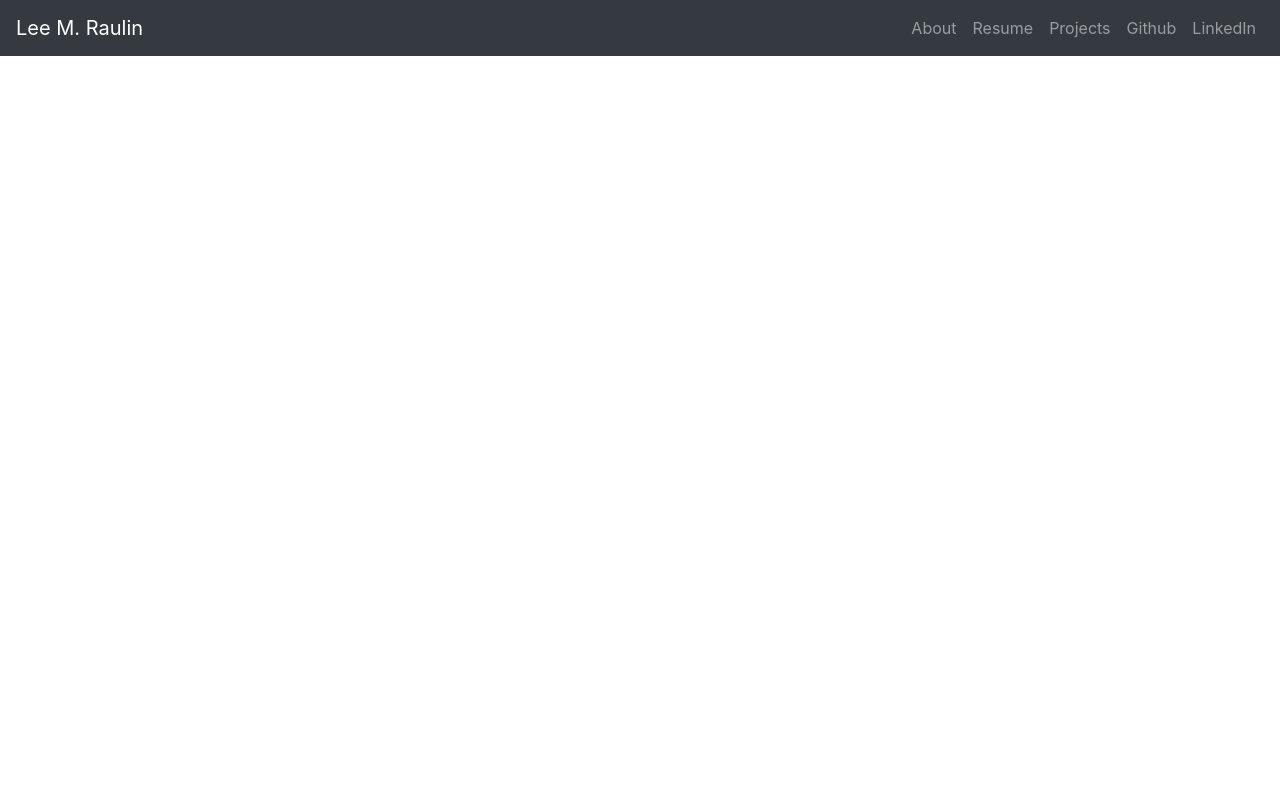
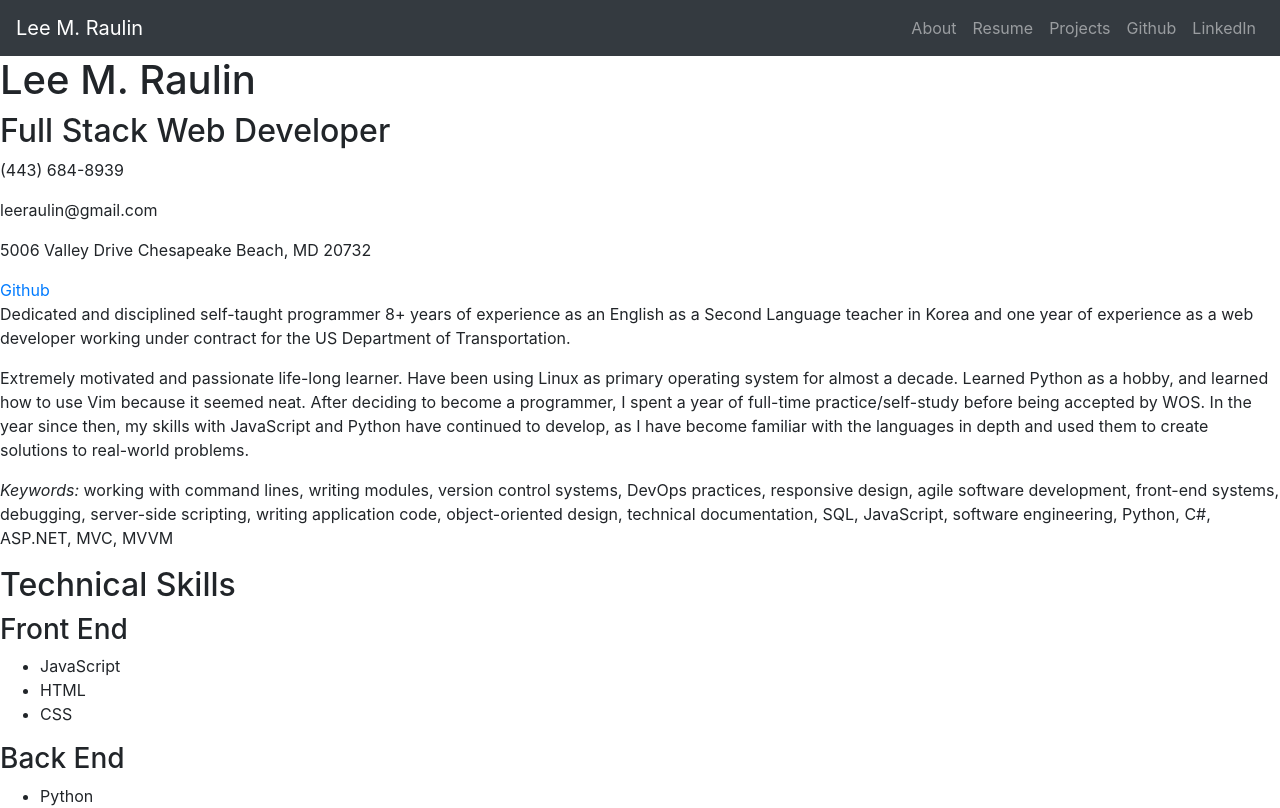
Before and after one commit to lraulin/reactstrap-resume, a React (Create React App) app: page /resume in a window 1280 px wide. Shown: the top 808 px of the page. Built offline with nearby package versions, Linux system fonts and the light colour scheme.

Commit message:
Fix for Firebase deploy

```diff
--- a/package.json
+++ b/package.json
@@ -2,7 +2,7 @@
   "name": "reactstrap-resume",
   "version": "0.1.0",
   "private": true,
-  "homepage": "https://lraulin.github.io/reactstrap-resume",
+  "homepage": "https://reactstrap-resume-69d3c.firebaseapp.com/",
   "dependencies": {
     "bootstrap": "^4.3.1",
     "react": "^16.9.0",
@@ -18,7 +18,7 @@
     "test": "react-scripts test",
     "eject": "react-scripts eject",
     "predeploy": "npm run build",
-    "deploy": "gh-pages -d build"
+    "deploy": "firebase deploy"
   },
   "eslintConfig": {
     "extends": "react-app"
--- a/src/Routes.jsx
+++ b/src/Routes.jsx
@@ -11,10 +11,10 @@
 
 const Routes = () => (
   <BrowserRouter>
-    <Route exact path={fullPath("/")} component={About} />
-    <Route path={fullPath("/about")} component={About} />
-    <Route path={fullPath("/resume")} component={Resume} />
-    <Route path={fullPath("/projects")} component={Projects} />
+    <Route exact path="/" component={About} />
+    <Route path="/about" component={About} />
+    <Route path="/resume" component={Resume} />
+    <Route path="/projects" component={Projects} />
   </BrowserRouter>
 );
 
```
Also changed, not shown: firebase.json (added), 9 other files (tests, documents, lock files or other folders).
